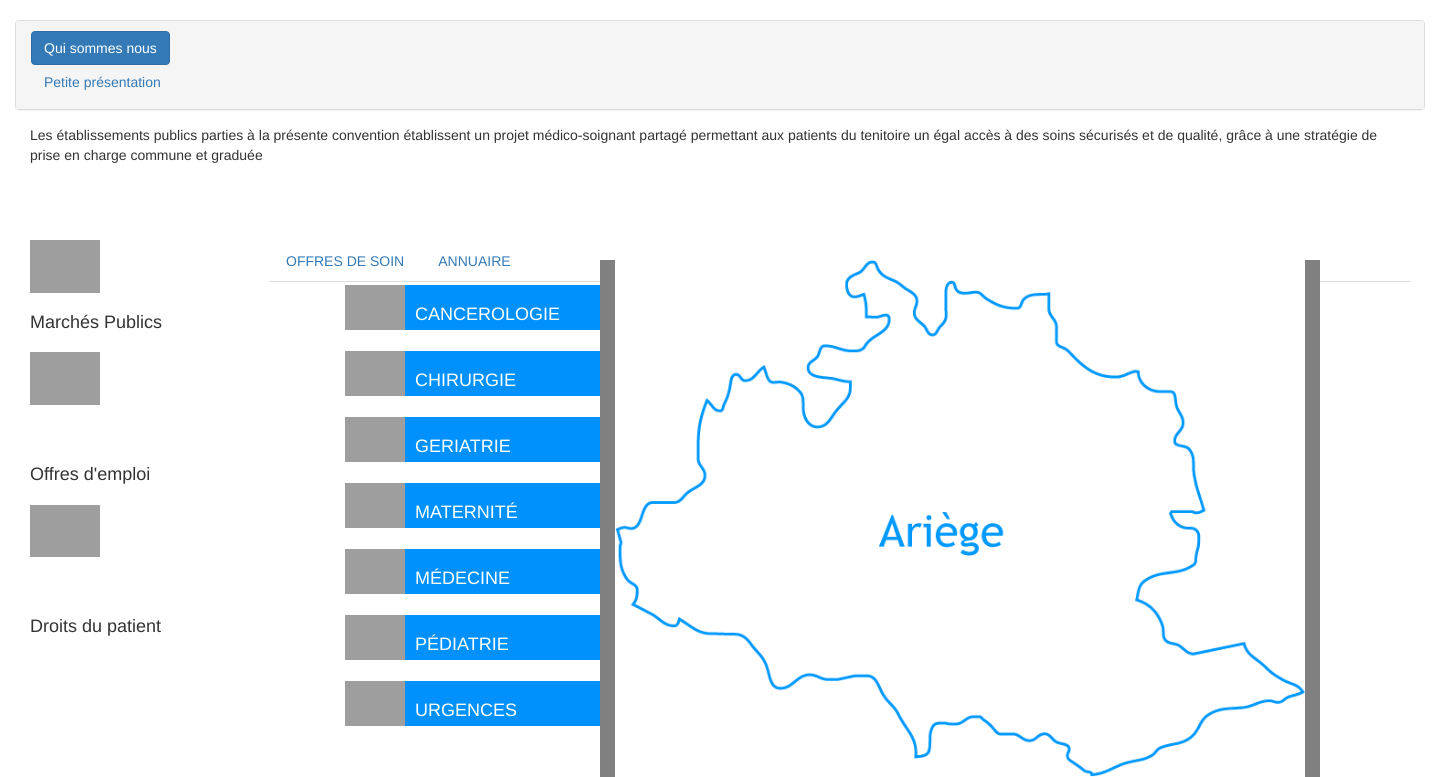
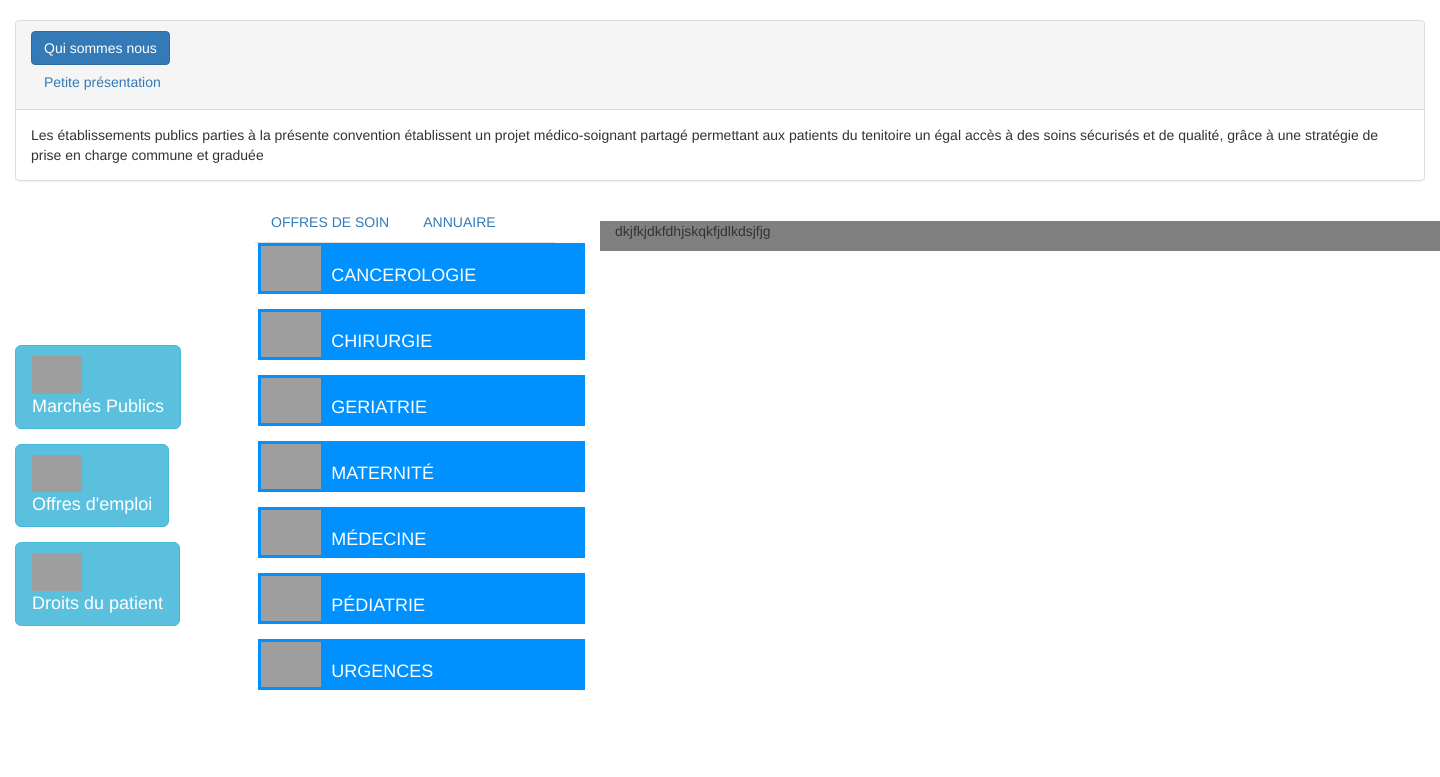
Before and after one commit to poulpass/Projet-GHT, a PHP site: page / in a window 1440 px wide. Shown: the part 102-879 px from the top of the page. After the commit the page ends 792 px from the top, so only its background shows below. Run offline with PHP 8.4, Linux system fonts and the light colour scheme; grey boxes are pictures that could not be loaded.

Commit message:
new_commit

```diff
--- a/index.css
+++ b/index.css
@@ -3,52 +3,26 @@
     border-radius: 0;
 }
 
-
-/* Set height of the grid so .sidenav can be 100% (adjust as needed) */
-
-.row.content {
-    height: 450px
+#cancerologie,
+#chirurgie,
+#geriatrie,
+#maternite,
+#medecine,
+#pediatrie,
+#urgences {
+    border-style: solid;
+    border-color: #0091ff;
+    background-color: #0091ff;
+    color: white;
+    font-weight: bold;
+    margin-left: 1%;
 }
 
-
-/* Set gray background color and 100% height */
-
-.sidenav {
-    padding-top: 20px;
-    background-color: #f1f1f1;
-    height: 100%;
+#annuaire,
+#recherche {
+    margin-right: 70% margin-left: 5%;
 }
 
-
-/* Set black background color, white text and some padding */
-
-footer {
-    background-color: #555;
-    color: white;
-    padding: 15px;
+#icones {
+    margin-top: 10%;
 }
-
-
-/* On small screens, set height to 'auto' for sidenav and grid */
-
-@media screen and (max-width: 767px) {
-    .sidenav {
-        height: auto;
-        padding: 15px;
-    }
-    .row.content {
-        height: auto;
-    }
-}
-
-#cancerologie, #chirurgie, #geriatrie, #maternite, #medecine, #pediatrie, #urgences {
-    border-style: solid;
-    background-color: #0091ff;
-    color: white;
-    margin-right: 70%;
-    margin-left: 5%;
-}
-#annuaire, #recherche {
-  margin-right: 70%
-  margin-left: 5%;
-}
--- a/index.html
+++ b/index.html
@@ -31,7 +31,6 @@
         <div class="panel-group" id="accordion">
             <div class="panel panel-default">
                 <div class="panel-heading">
-                    <h4 class="panel-title"></h4>
                     <a data-toggle="collapse" data-parent="#accordion" href="#collapse1">
                         <button type="button" class="btn btn-primary" data-toggle="modal" data-target="#myModal"> Qui sommes nous</button>
                         </br>
@@ -47,7 +46,16 @@
                                     <h4 class="modal-title">Mieux nous connaître</h4>
                                 </div>
                                 <div class="modal-body">
-                                    <p> <img src="images/hopital.jpg" style="width:50%"></p>
+                                    <p>
+                                        <div class="media">
+                                            <div class="media-center">
+                                                <img src="images/hopital.jpg" style="width:50%" class="media-object">
+                                            </div>
+                                            </br>
+                                            <div class="media-body">
+                                                <h4 class="media-heading">Les établissements publics parties à la présente convention établissent un projet médico-soignant partagé permettant aux patients du tenitoire un égal accès à des soins sécurisés et de qualité, grâce à une stratégie de prise en charge commune et graduée</h4>
+                                            </div>
+                                    </p>
                                     </div>
                                     <div class="modal-footer">
                                         <button type="button" class="btn btn-default" data-dismiss="modal">Fermer</button>
@@ -63,54 +71,94 @@
             </div>
         </div>
     </div>
-    </br>
-    </br>
     <div class="container-fluid">
         <div class="row">
-            <div class="col-sm-2" style="background-color:white;">
-                <div class="container">
-                    <div class="media">
-                        <div class="media-center">
-                            <img src="https://image.flaticon.com/icons/svg/806/806800.svg" class="media-object" style="width:70px">
+            <div id="icones" class="col-md-2" style="background-color:white;">
+                <div id="marche" class="media">
+                    <button type="button" class="btn btn-info btn-lg" data-toggle="modal" data-target="#myModal1"><img src="https://image.flaticon.com/icons/svg/806/806800.svg" class="media-object" style="width:50px"> Marchés Publics</button>
+                    <!-- Modal -->
+                    <div class="modal fade" id="myModal1" role="dialog">
+                        <div class="modal-dialog">
+                            <!-- Modal content-->
+                            <div class="modal-content">
+                                <div class="modal-header">
+                                    <button type="button" class="close" data-dismiss="modal">&times;</button>
+                                    <h4 class="modal-title">Marchés publics</h4>
                                 </div>
-                       </br>
-                        <div class="media-body">
-                            <h4 class="media-heading">Marchés Publics</h4>
+                                <div class="modal-body">
+                                    <p>Rendez vous sur le site du CHIVA</p>
+                                    <a href="http://www.chiva-chpo.fr/accueil-chiva-2/marches-publics.html" target="_blank">"http://www.chiva-chpo.fr/accueil-chiva-2/marches-publics.html"</a>
                                 </div>
-                    </div>
-                    <div class="media">
-                        <div class="media-center">
-                            <img src="https://image.flaticon.com/icons/png/512/510/510943.png" class="media-object" style="width:70px">
-                        </div>
-                        </br>
-                        </br>
-                        </br>
-                        <div class="media-body">
-                            <h4 class="media-heading">Offres d'emploi</h4>
-                        </div>
-                    </div>
-                    <div class="media">
-                        <div class="media-center">
-                            <img src="https://image.flaticon.com/icons/svg/23/23811.svg" class="media-object" style="width:70px">
-                        </div>
-                        </br>
-                        </br>
-                        </br>
-                        <div class="media-body">
-                            <h4 class="media-heading">Droits du patient</h4>
+                                <div class="modal-footer">
+                                    <button type="button" class="btn btn-primary" data-dismiss="modal">Fermer</button>
                                 </div>
                             </div>
                         </div>
                     </div>
-            <div class="col-sm-3" style="background-color:white;">
-                <div class="container">
-                    <ul class="nav nav-tabs">
+                    <div id="emploi" class="media">
+                        <button type="button" class="btn btn-info btn-lg" data-toggle="modal" data-target="#myModal2"><img src="https://image.flaticon.com/icons/png/512/510/510943.png" class="media-object" style="width:50px"> Offres d'emploi</button>
+                        <!-- Modal -->
+                        <div class="modal fade" id="myModal2" role="dialog">
+                            <div class="modal-dialog">
+                                <!-- Modal content-->
+                                <div class="modal-content">
+                                    <div class="modal-header">
+                                        <button type="button" class="close" data-dismiss="modal">&times;</button>
+                                        <h4 class="modal-title">Offres d'emploi</h4>
+                                    </div>
+                                    <div class="modal-body">
+                                        <h4>Rendez vous sur les centres hospitaliers pour consulter les offres d'emploi !</h4>
+                                        <p> CHIVA </p>
+                                        <a href="http://www.chiva-chpo.fr/accueil-chiva/1-mieux-nous-connaitre/travailler-au-chiva/les-offres-d-emploi.html" target="_blank">http://www.chiva-chpo.fr/accueil-chiva/1-mieux-nous-connaitre/travailler-au-chiva/les-offres-d-emploi.html</a>
+                                        <p> CHAC </p>
+                                        <a href="http://www.ch-ariege-couserans.fr/ABC/Le-CHAC-recrute/Offres-medicales.aspx" target="_blank">http://www.ch-ariege-couserans.fr/ABC/Le-CHAC-recrute/Offres-medicales.aspx</a>
+                                        </br>
+                                        <a href="http://www.ch-ariege-couserans.fr/ABC/Le-CHAC-recrute/Offres-non-medicales.aspx" target="_blank">http://www.ch-ariege-couserans.fr/ABC/Le-CHAC-recrute/Offres-non-medicales.aspx"</a>
+                                        <p> Hôpital Jules Rousse de Tarascon </p>
+                                        <a href="http://www.hopital-tarascon09.com/PBCPPlayer.asp?ID=532483" target="_blank">http://www.hopital-tarascon09.com/PBCPPlayer.asp?ID=532483</a>
+                                        <p> Hôpital Saint Louis d'Ax les thermes </p>
+                                        <div class="alert alert-danger">
+                                            <strong>Attention!</strong> Cette page n'existe pas encore pour l'hôpital Saint Louis
+                                        </div>
+                                    </div>
+                                    <div class="modal-footer">
+                                        <button type="button" class="btn btn-primary" data-dismiss="modal">Fermer</button>
+                                    </div>
+                                </div>
+                            </div>
+                        </div>
+                    </div>
+                  </div>
+                    <div id="droits" class="media">
+                        <button type="button" class="btn btn-info btn-lg" data-toggle="modal" data-target="#myModal3"><img src="https://image.flaticon.com/icons/svg/23/23811.svg" class="media-object" style="width:50px"> Droits du patient</button>
+                        <!-- Modal -->
+                        <div class="modal fade" id="myModal3" role="dialog">
+                            <div class="modal-dialog">
+                                <!-- Modal content-->
+                                <div class="modal-content">
+                                    <div class="modal-header">
+                                        <button type="button" class="close" data-dismiss="modal">&times;</button>
+                                        <h4 class="modal-title">Droits du Patient</h4>
+                                    </div>
+                                    <div class="modal-body">
+                                        <p>Rendez vous sur le site pour connaître les droits et engagements du patient</p>
+                                        <a href="http://www.chiva-chpo.fr/accueil-chiva-2/droits-de-l-usager.html" target="_blank">"http://www.chiva-chpo.fr/accueil-chiva-2/droits-de-l-usager.html"</a>
+                                    </div>
+                                    <div class="modal-footer">
+                                        <button type="button" class="btn btn-primary" data-dismiss="modal">Fermer</button>
+                                    </div>
+                                </div>
+                            </div>
+                        </div>
+                    </div>
+                </div>
+                <div id="osa" class="col-md-3" style="background-color:white;">
+                    <ul class="nav nav-tabs" style="width: 300px;">
                         <li><a data-toggle="tab" href="#offres"> OFFRES DE SOIN</a></li>
                         <li><a data-toggle="tab" href="#annuaire"> ANNUAIRE</a></li>
                     </ul>
                     <div class="tab-content">
                         <div id="offres" class="tab-pane fade in active">
-                            <div class="container">
                             <div id="cancerologie" class="media">
                                 <div class="media-left">
                                     <img src="https://image.flaticon.com/icons/svg/31/31792.svg" class="media-object" style="width:60px">
@@ -175,7 +223,6 @@
                                 </div>
                             </div>
                         </div>
-                        </div>
                         </br>
                         <div id="annuaire" class="tab-pane fade">
                             <div class="container">
@@ -191,14 +238,11 @@
                         </div>
                     </div>
                 </div>
-            </div>
                 </br>
-            <div class="col-sm-6" style="background-color:grey;">
-                <img src="images/ariege.jpg" style="width: 100%">
+                <div id="carte" class="col-md-7" style="background-color:grey;">
+                  <p>dkjfkjdkfdhjskqkfjdlkdsjfjg</p>
                 </div>
             </div>
-    </div>
-
 </body>
 
 </html>
```
Lines whose indentation alone changed are shown as unchanged.
